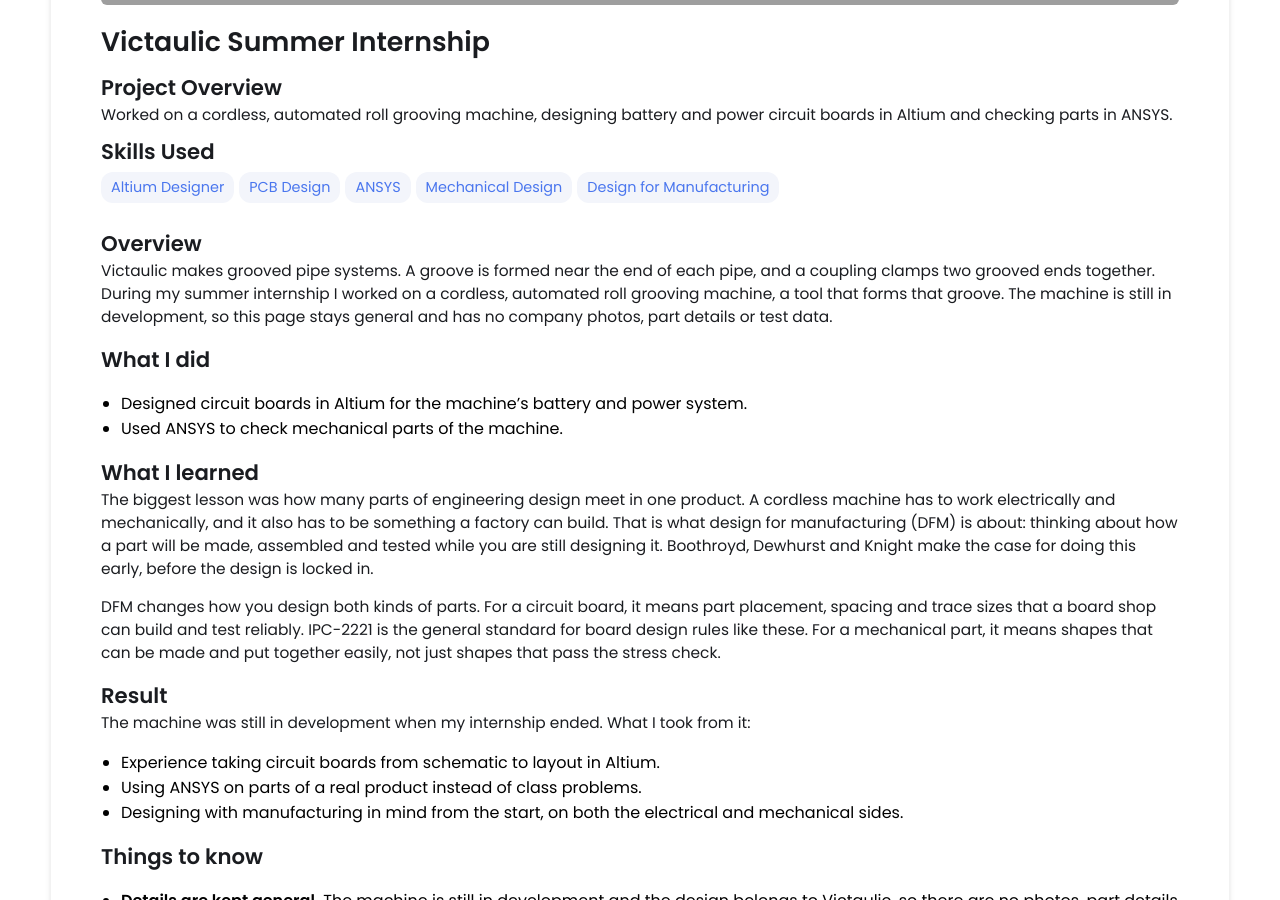
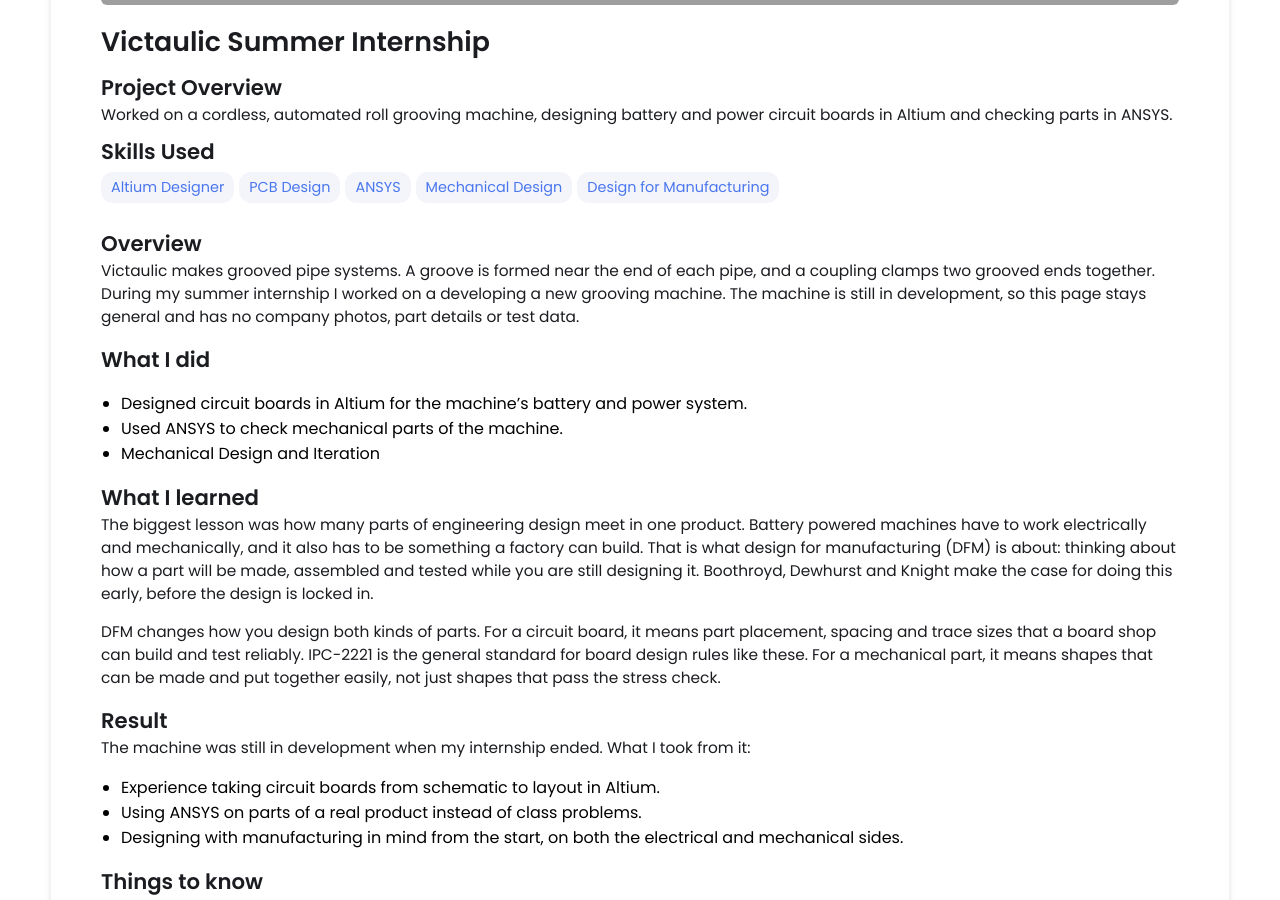
Before and after one commit to MartinJelonek27/MartinJelonek27.github.io, a Jekyll site: the page built from _projects/Victaulic Summer Internship/index.md, in a window 1280 px wide and 900 px high, scrolled down 485 px. Built offline with Jekyll 4.4.1, drawn with Linux system fonts in a browser that asks for light colours; grey boxes are pictures that could not be loaded.

Commit message:
Update index.md

```diff
--- a/_projects/Victaulic Summer Internship/index.md
+++ b/_projects/Victaulic Summer Internship/index.md
@@ -13,16 +13,17 @@ main-image: "https://live.staticflickr.com/65535/49742137291_bebdb138d8_b.jpg"
 
 ## Overview
 
-Victaulic makes grooved pipe systems. A groove is formed near the end of each pipe, and a coupling clamps two grooved ends together. During my summer internship I worked on a cordless, automated roll grooving machine, a tool that forms that groove. The machine is still in development, so this page stays general and has no company photos, part details or test data.
+Victaulic makes grooved pipe systems. A groove is formed near the end of each pipe, and a coupling clamps two grooved ends together. During my summer internship I worked on a developing a new grooving machine. The machine is still in development, so this page stays general and has no company photos, part details or test data.
 
 ## What I did
 
 - Designed circuit boards in Altium for the machine's battery and power system.
 - Used ANSYS to check mechanical parts of the machine.
+- Mechanical Design and Iteration
 
 ## What I learned
 
-The biggest lesson was how many parts of engineering design meet in one product. A cordless machine has to work electrically and mechanically, and it also has to be something a factory can build. That is what design for manufacturing (DFM) is about: thinking about how a part will be made, assembled and tested while you are still designing it. Boothroyd, Dewhurst and Knight make the case for doing this early, before the design is locked in.
+The biggest lesson was how many parts of engineering design meet in one product. Battery powered machines have to work electrically and mechanically, and it also has to be something a factory can build. That is what design for manufacturing (DFM) is about: thinking about how a part will be made, assembled and tested while you are still designing it. Boothroyd, Dewhurst and Knight make the case for doing this early, before the design is locked in.
 
 DFM changes how you design both kinds of parts. For a circuit board, it means part placement, spacing and trace sizes that a board shop can build and test reliably. IPC-2221 is the general standard for board design rules like these. For a mechanical part, it means shapes that can be made and put together easily, not just shapes that pass the stress check.
 
```
